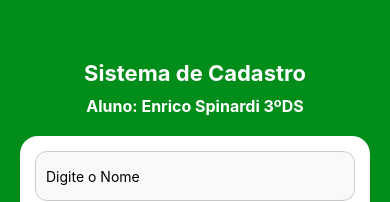
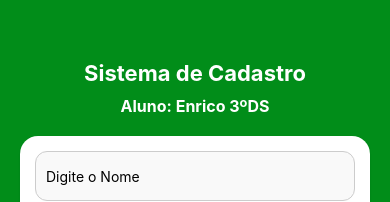
Before and after one commit to EnricoSpin/projetoPAM, a React Native app: screen / in a window 390 px wide. Shown: the top 202 px of the page. Built offline with nearby package versions, Linux system fonts and the light colour scheme; no server answers.

Commit message:
Atualizando app.js

```diff
--- a/App.js
+++ b/App.js
@@ -58,7 +58,7 @@ export default function App() {
   return (
     <View style={styles.container}>
       <Text style={styles.titulo}>Sistema de Cadastro</Text>
-      <Text style={styles.nomeAluno}>Aluno: Enrico Spinardi 3ºDS</Text>
+      <Text style={styles.nomeAluno}>Aluno: Enrico 3ºDS</Text>
 
       {/* Formulário de Cadastro */}
       <View style={styles.form}>
```
